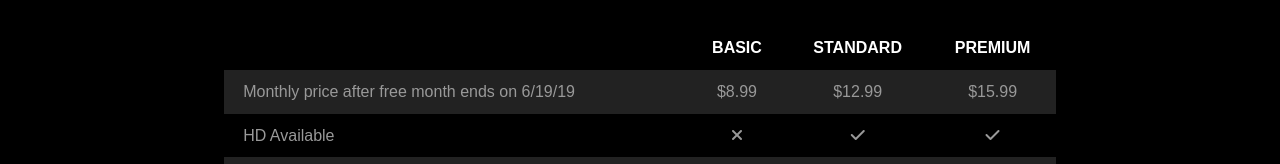
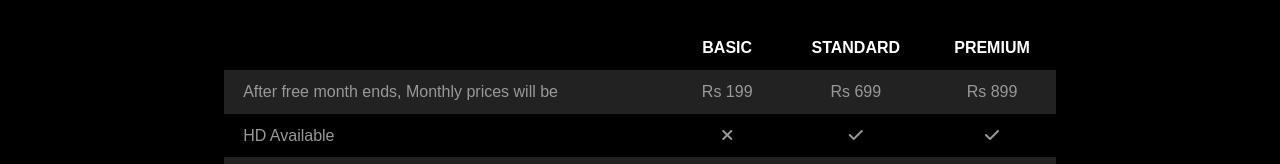
Before and after one commit to Anubhav1000/Netflix, a plain HTML site: page index.html in a window 1280 px wide. Both pictures are taken after a click on the element "Pick your price". Shown: the part 1063-1227 px from the top of the page. Drawn offline with Linux system fonts and the light colour scheme.

Commit message:
table tab 3

```diff
--- a/index.html
+++ b/index.html
@@ -114,10 +114,10 @@
                 </thead>
                 <tbody>
                     <tr>
-                        <td>Monthly price after free month ends on 6/19/19</td>
-                        <td>$8.99</td>
-                        <td>$12.99</td>
-                        <td>$15.99</td>
+                        <td>After free month ends, Monthly prices will be </td>
+                        <td>Rs 199 </td>
+                        <td>Rs 699 </td>
+                        <td>Rs 899 </td>
                     </tr>
                     <tr>
                         <td>HD Available</td>
```
